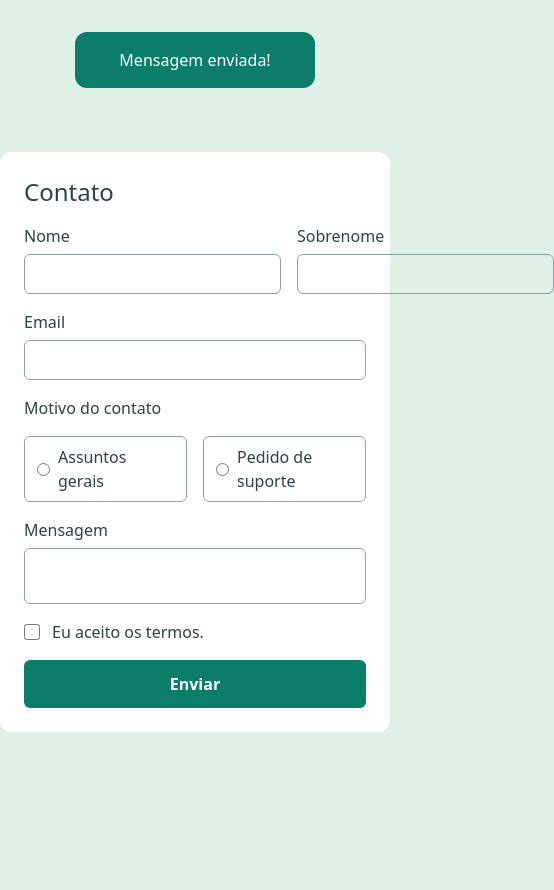
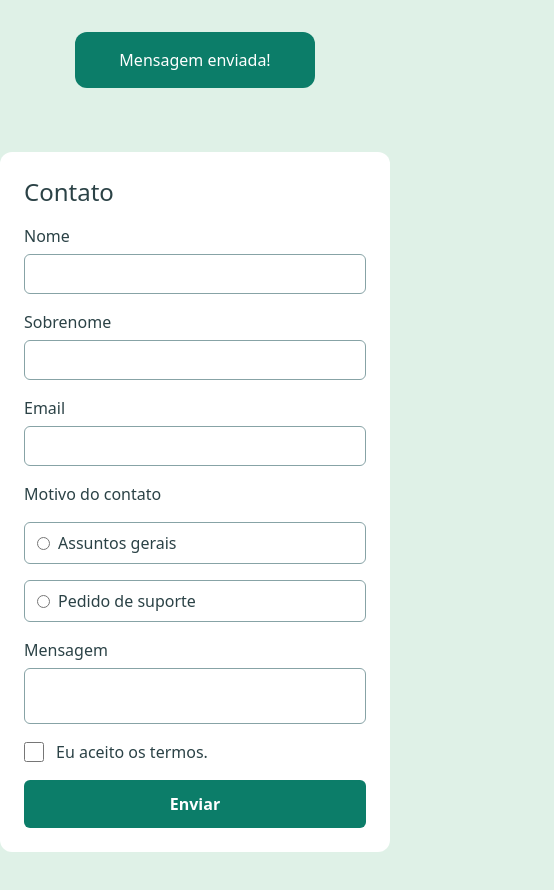
Before and after one commit to s0ousa/vue-contact-form, a Vue app: page / in a window 390 px wide. Shown: the top 890 px of the page, 554 px wide, since content can reach past the window. Before the commit the page ends 844 px from the top, so only its background shows below. Built offline with nearby package versions, Linux system fonts and the light colour scheme.

Commit message:
responsividade ok

```diff
--- a/src/components/ContactForm.vue
+++ b/src/components/ContactForm.vue
@@ -38,7 +38,7 @@
   >
     <h1 class="text-2xl font-medium text-grey-900">Contato</h1>
 
-    <div class="flex justify-between gap-4">
+    <div class="flex flex-col md:flex-row justify-between gap-4">
       <div class="flex flex-col gap-1.5 w-full">
         <label for="firstName" class="text-grey-900">Nome</label>
         <input
@@ -72,10 +72,10 @@
     </div>
 
     <label for="assunto" class="text-grey-900">Motivo do contato</label>
-    <div class="flex justify-between gap-4 w-full">
+    <div class="flex flex-col md:flex-row justify-between gap-4 w-full">
       <label
         for="geral"
-        class="py-2 px-3 w-full flex items-center gap-2 border border-grey-500 rounded-md cursor-pointer hover:bg-green-200"
+        class="py-2 px-3 w-full flex items-center gap-2 border border-grey-500 rounded-md cursor-pointer hover:bg-green-200 transition-colors"
       >
         <input
           type="radio"
@@ -90,7 +90,7 @@
 
       <label
         for="suporte"
-        class="py-2 px-3 w-full flex items-center gap-2 border border-grey-500 rounded-md cursor-pointer hover:bg-green-200"
+        class="py-2 px-3 w-full flex items-center gap-2 border border-grey-500 rounded-md cursor-pointer hover:bg-green-200 transition-colors"
       >
         <input
           type="radio"
@@ -110,7 +110,7 @@
         name="mensagem"
         id="mensagem"
         v-model="dataForm.message"
-        class="h-14 resize-none p-2 px-3 border border-grey-500 rounded-md focus:border-2 focus:border-green-600 focus:outline-none"
+        class="h-14 resize-none p-2 px-3 border border-grey-500 rounded-md focus:border-2 focus:border-green-600 focus:outline-none transition-colors"
       />
     </div>
 
@@ -120,14 +120,14 @@
         name="termos"
         id="termos"
         v-model="dataForm.acceptedTerms"
-        class="w-4 h-4 accent-green-600 cursor-pointer"
+        class="w-5 h-5 accent-green-600 cursor-pointer"
       />
       <label for="termos" class="text-grey-900 cursor-pointer">Eu aceito os termos.</label>
     </div>
 
     <button
       type="submit"
-      class="bg-green-600 w-full py-3 text-white border-none rounded-md font-bold cursor-pointer hover:brightness-75"
+      class="bg-green-600 w-full py-3 text-white border-none rounded-md font-bold cursor-pointer hover:brightness-90 transition-all"
     >
       Enviar
     </button>
```
